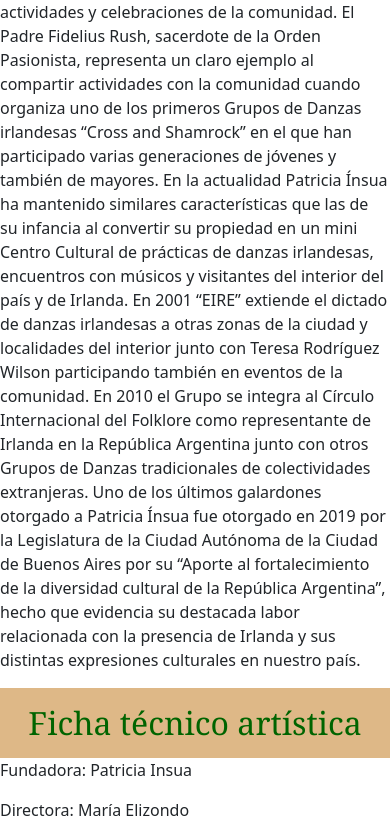
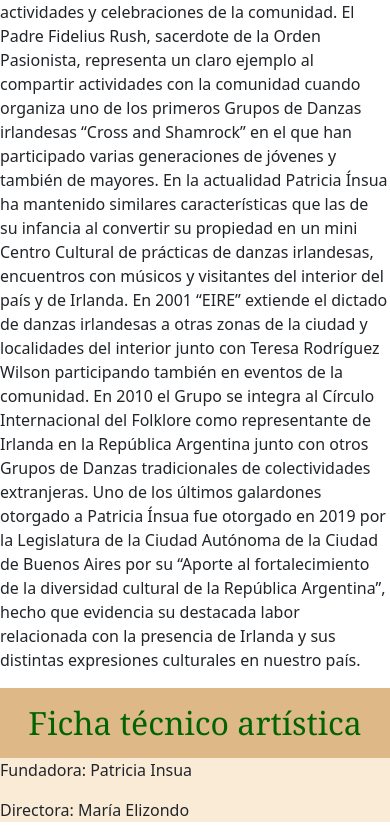
Before and after one commit to CorinaFigun/pagina_eire, a plain HTML site: page Proyecto Eire/Pages/nuestra_historia.html in a window 390 px wide. Shown: the part 1367-2205 px from the top of the page. Drawn offline with nearby package versions, Linux system fonts and the light colour scheme.

Commit message:
media querie en nuestra historia

```diff
--- a/Proyecto Eire/Pages/nuestra_historia.html
+++ b/Proyecto Eire/Pages/nuestra_historia.html
@@ -44,8 +44,9 @@
             <h1> Nuestra Historia</h1>
         </section>
 
-            <div class="d-flex justify-content-evenly"><img src="../assets/detras_escena12.jpeg" class="fotosSanPatricio"><img src="../assets/historia4.jpeg"
-                class="fotosSanPatricio"><img src="../assets/detrasescena25.jpeg" class="fotosSanPatricio"> </div>
+        <div class="d-flex justify-content-evenly"><img src="../assets/detras_escena12.jpeg"
+                class="fotosSanPatricio"><img src="../assets/historia4.jpeg" class="fotosSanPatricio"><img
+                src="../assets/detrasescena25.jpeg" class="fotosSanPatricio"> </div>
 
 
 
@@ -101,10 +102,10 @@
 
 
     <div class="wow animate_animated animate__flash" id="fichaTecnica"> Ficha técnico artística </div>
-
+    <div class="miestilo">
         <p> Fundadora: Patricia Insua </p>
         <p> Directora: María Elizondo</p>
-        </section>
+    </div>
     <script src="https://cdn.jsdelivr.net/npm/bootstrap@5.2.2/dist/js/bootstrap.bundle.min.js"
         integrity="sha384-OERcA2EqjJCMA+/3y+gxIOqMEjwtxJY7qPCqsdltbNJuaOe923+mo//f6V8Qbsw3"
         crossorigin="anonymous"></script>
--- a/Proyecto Eire/css/estilos.css
+++ b/Proyecto Eire/css/estilos.css
@@ -319,3 +319,13 @@ h1 {
     color: #000;
     text-align: center;
   }
+
+.miestilo {
+    background-color: antiquewhite;
+}
+
+@media (max-widht:320px) {
+    .miestilo {
+    background-color: aquamarine ;}
+
+}
```
Also changed, not shown: Proyecto Eire/Pages/donde_nos_encontras.html (+1 -1 lines), Proyecto Eire/Pages/fotitos.html (+2 -2 lines). Lines whose indentation alone changed are shown as unchanged.
